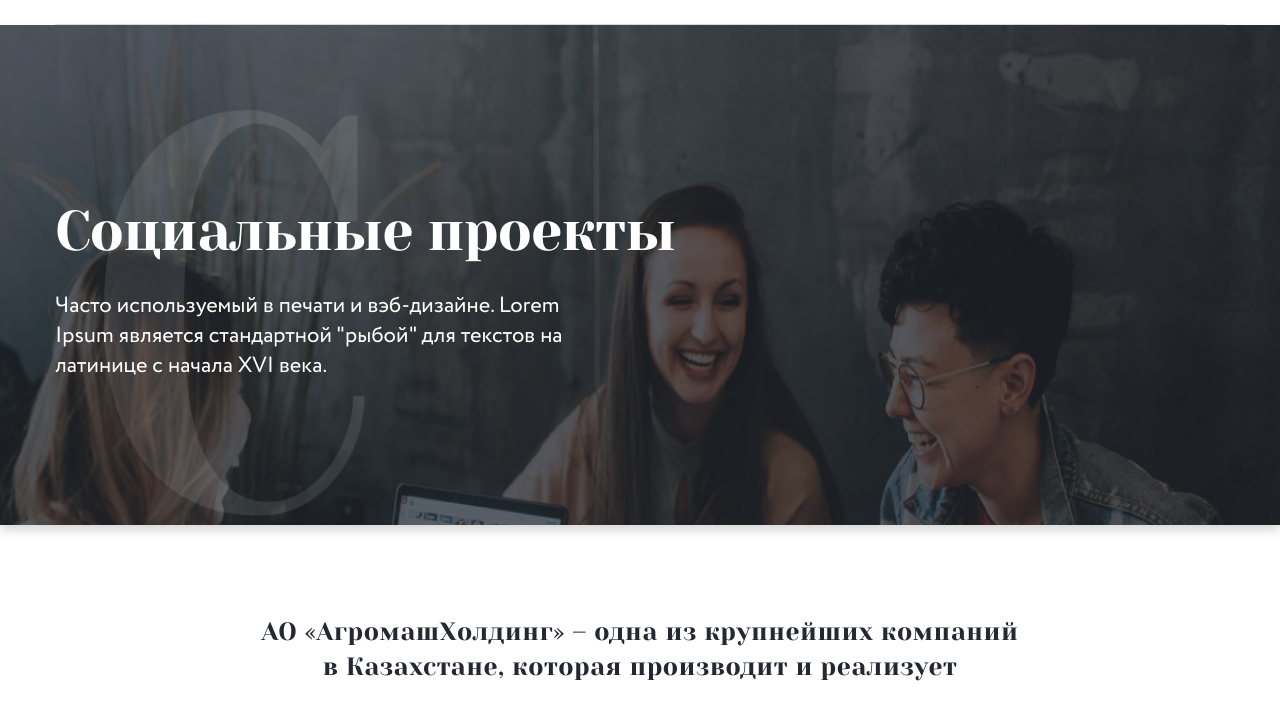
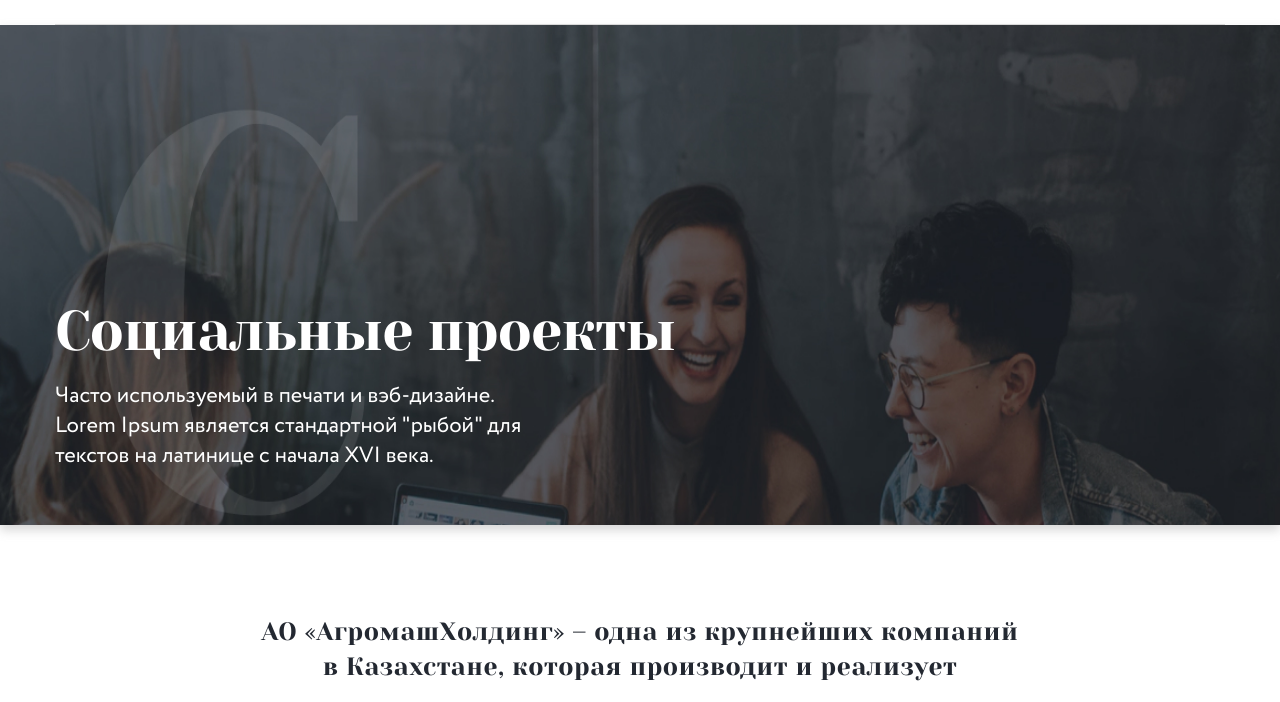
Before and after one commit to bsdave/caspian, a website: page projects.html in a window 1280 px wide. Shown: the part 98-800 px from the top of the page. Drawn offline with nearby package versions, Linux system fonts and the light colour scheme.

Commit message:
ebanul flexami

```diff
--- a/projects.html
+++ b/projects.html
@@ -63,12 +63,14 @@
 </header>
 
 <div class="projects-pic">
+  <div class="project-body">
     <div class="container">
       <div class="projects-info">
         <h2 class="title">Социальные проекты</h2>
         <p class="description">Часто используемый в печати и вэб-дизайне. Lorem Ipsum является стандартной "рыбой" для
           текстов на латинице с
           начала XVI века.</p>
+      </div>
     </div>
   </div>
 
--- a/uncompiled_scss/styles/components/_projects.scss
+++ b/uncompiled_scss/styles/components/_projects.scss
@@ -16,11 +16,17 @@
   .img-block {
     min-height: 280px;
   }
+  .project-body {
+    position: absolute;
+    top: 0;
+    left: 0;
+    right: 0;
+    bottom: 0;
+    display: flex;
+    align-items: flex-end;
+    padding-bottom: 35px;
+  }
   .projects-info {
-    position: absolute;
-    display: flex;
-    flex-direction: column;
-
     margin-left: 0;
     padding-right: 0;
     margin-top: 30px;
@@ -94,8 +100,8 @@
         min-height: 92px;
         color: $color-darkgray;
         opacity: 0.8;
+        transition: 300ms;
         &:hover {
-          transition: 300ms;
           min-height: 105px;
           opacity: 0.9;
         }
@@ -132,10 +138,6 @@
     }
     .projects-info {
       text-align: left;
-      margin-top: 14%;
-      flex-direction: column;
-      align-items: flex-start;
-      justify-content: right;
       color: #FFFFFF;
       padding-right: 13%;
       .title {
```
Also changed, not shown: assets/styles/style.css. Lines whose indentation alone changed are shown as unchanged.
